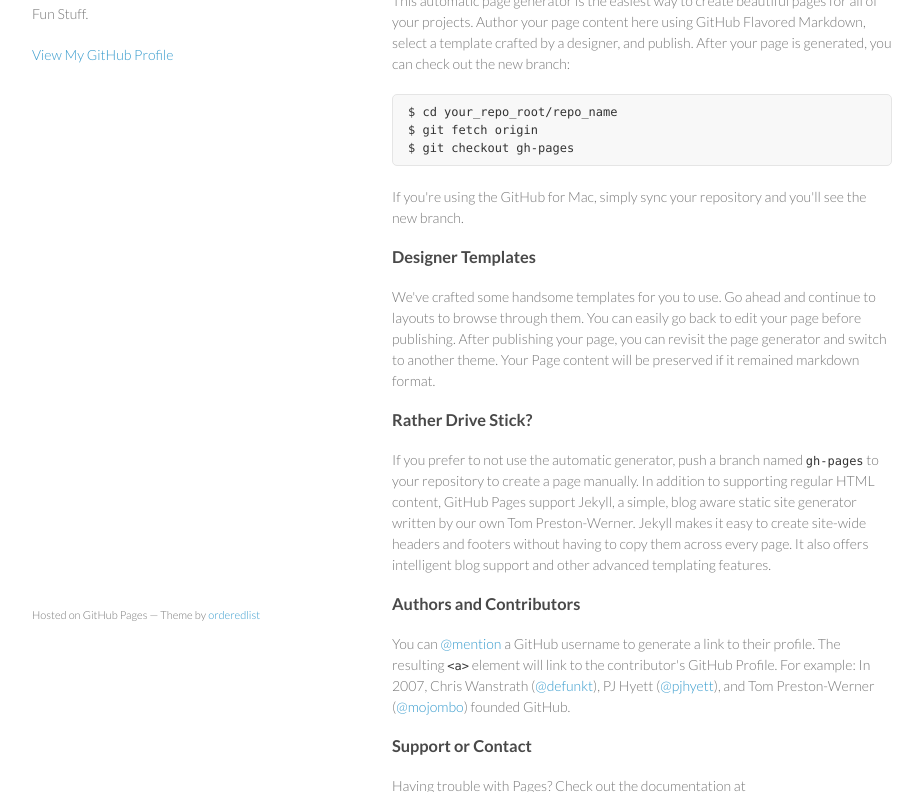
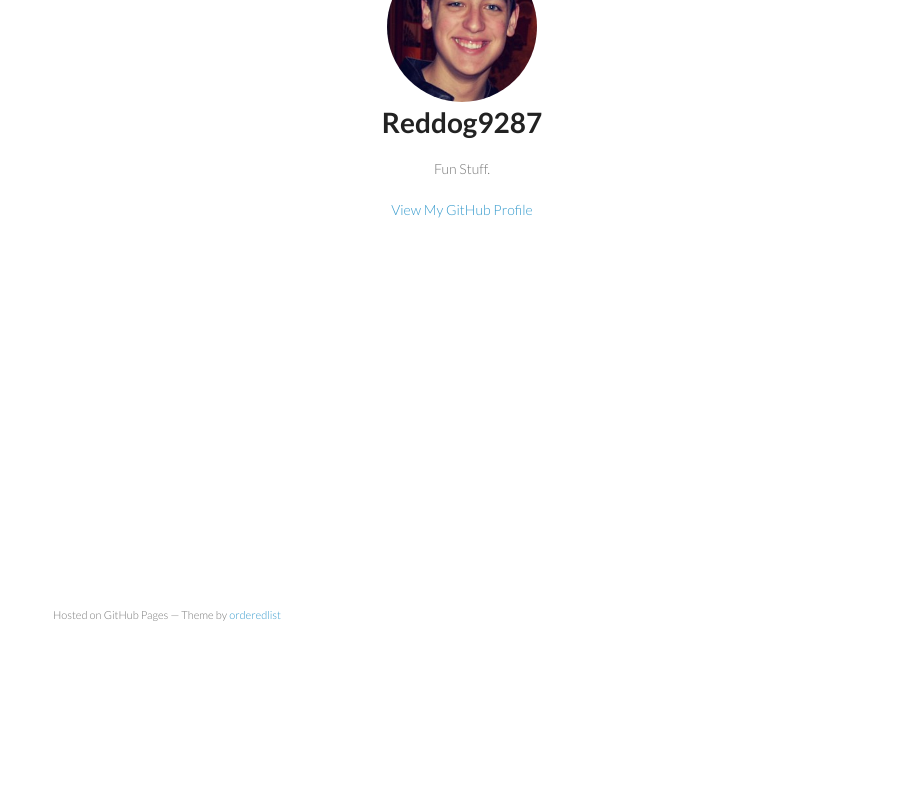
Before and after one commit to Reddog9287/reddog9287.github.io, a plain HTML site: page index.html in a window 1280 px wide. Shown: the part 106-898 px from the top of the page, without its empty margins (178-1101 px from the left). After the commit the page ends 800 px from the top, so only its background shows below. Drawn offline with Linux system fonts and the light colour scheme.

Commit message:
changed web page around a bit

```diff
--- a/index.html
+++ b/index.html
@@ -13,53 +13,15 @@
         <![endif]-->
     </head>
     <body>
-    <div class="wrapper">
-      <header>
+        <div class="wrapper center">
+            <img src="img/profile_photo.jpg" class="profile-photo" width="150">
             <h1>Reddog9287</h1>
             <p>Fun Stuff.</p>
-
-
             <p class="view"><a href="https://github.com/Reddog9287">View My GitHub Profile</a></p>
-
-      </header>
-      <section>
-        <h3>
-<a name="welcome-to-github-pages" class="anchor" href="#welcome-to-github-pages"><span class="octicon octicon-link"></span></a>Welcome to GitHub Pages.</h3>
-
-<p>This automatic page generator is the easiest way to create beautiful pages for all of your projects. Author your page content here using GitHub Flavored Markdown, select a template crafted by a designer, and publish. After your page is generated, you can check out the new branch:</p>
-
-<pre><code>$ cd your_repo_root/repo_name
-$ git fetch origin
-$ git checkout gh-pages
-</code></pre>
-
-<p>If you're using the GitHub for Mac, simply sync your repository and you'll see the new branch.</p>
-
-<h3>
-<a name="designer-templates" class="anchor" href="#designer-templates"><span class="octicon octicon-link"></span></a>Designer Templates</h3>
-
-<p>We've crafted some handsome templates for you to use. Go ahead and continue to layouts to browse through them. You can easily go back to edit your page before publishing. After publishing your page, you can revisit the page generator and switch to another theme. Your Page content will be preserved if it remained markdown format.</p>
-
-<h3>
-<a name="rather-drive-stick" class="anchor" href="#rather-drive-stick"><span class="octicon octicon-link"></span></a>Rather Drive Stick?</h3>
-
-<p>If you prefer to not use the automatic generator, push a branch named <code>gh-pages</code> to your repository to create a page manually. In addition to supporting regular HTML content, GitHub Pages support Jekyll, a simple, blog aware static site generator written by our own Tom Preston-Werner. Jekyll makes it easy to create site-wide headers and footers without having to copy them across every page. It also offers intelligent blog support and other advanced templating features.</p>
-
-<h3>
-<a name="authors-and-contributors" class="anchor" href="#authors-and-contributors"><span class="octicon octicon-link"></span></a>Authors and Contributors</h3>
-
-<p>You can <a href="https://github.com/blog/821" class="user-mention">@mention</a> a GitHub username to generate a link to their profile. The resulting <code>&lt;a&gt;</code> element will link to the contributor's GitHub Profile. For example: In 2007, Chris Wanstrath (<a href="https://github.com/defunkt" class="user-mention">@defunkt</a>), PJ Hyett (<a href="https://github.com/pjhyett" class="user-mention">@pjhyett</a>), and Tom Preston-Werner (<a href="https://github.com/mojombo" class="user-mention">@mojombo</a>) founded GitHub.</p>
-
-<h3>
-<a name="support-or-contact" class="anchor" href="#support-or-contact"><span class="octicon octicon-link"></span></a>Support or Contact</h3>
-
-<p>Having trouble with Pages? Check out the documentation at <a href="http://help.github.com/pages">http://help.github.com/pages</a> or contact <a href="mailto:support@github.com">support@github.com</a> and we’ll help you sort it out.</p>
-      </section>
             <footer>
                 <p><small>Hosted on GitHub Pages &mdash; Theme by <a href="https://github.com/orderedlist">orderedlist</a></small></p>
             </footer>
         </div>
         <script src="javascripts/scale.fix.js"></script>
-
     </body>
 </html>
--- a/stylesheets/styles.css
+++ b/stylesheets/styles.css
@@ -183,6 +183,16 @@ footer {
   bottom:50px;
 }
 
+.center {
+  text-align:center;
+}
+
+.profile-photo {
+  border-radius:150px;
+  -webkit-border-radius:150px;
+  -moz-border-radius:150px;
+}
+
 @media print, screen and (max-width: 960px) {
 
   div.wrapper {
```
Also changed, not shown: img/profile_photo.jpg (added). Lines whose indentation alone changed are shown as unchanged.
